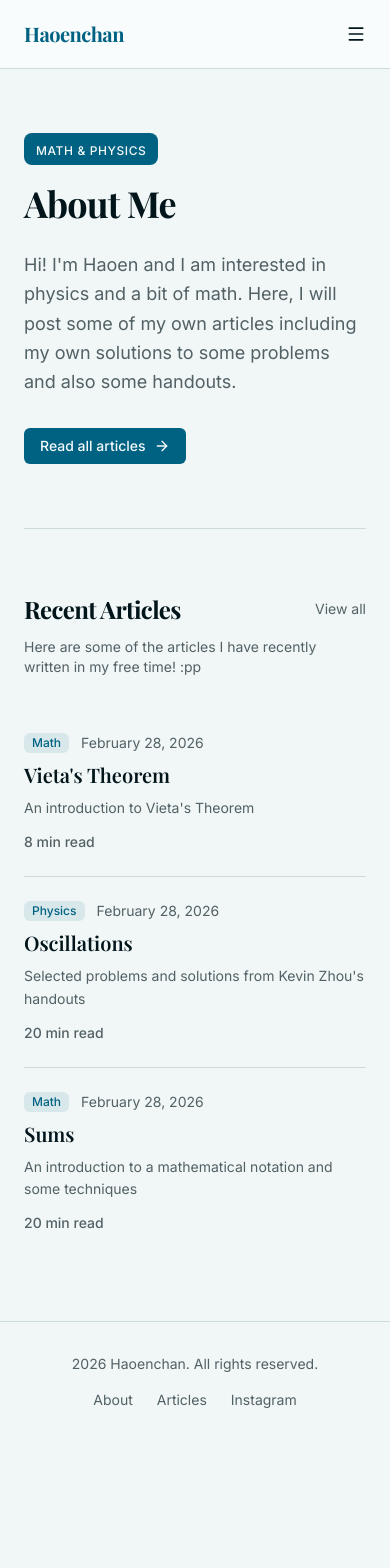
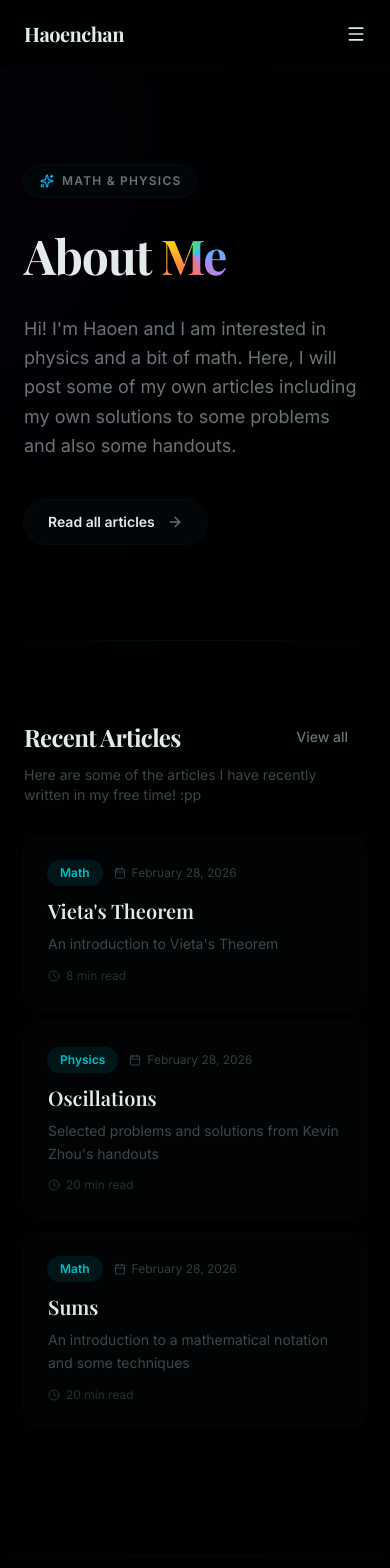
Before and after one commit to haoenchan/v0-blog-and-articles, a Next.js app: page / in a window 390 px wide. Shown: the top 1568 px of the page. Before the commit the page ends 1442 px from the top, so only its background shows below. Built offline with nearby package versions, Linux system fonts and the light colour scheme; a web font is replaced by a local one.

Commit message:
feat: update color palette and add custom styles in globals.css; adjust layout and page metadata; add new icons

```diff
--- a/app/globals.css
+++ b/app/globals.css
@@ -4,74 +4,39 @@
 @custom-variant dark (&:is(.dark *));
 
 :root {
-  --background: oklch(0.97 0.005 200);
-  --foreground: oklch(0.18 0.03 220);
-  --card: oklch(0.99 0.003 200);
-  --card-foreground: oklch(0.18 0.03 220);
-  --popover: oklch(0.99 0.003 200);
-  --popover-foreground: oklch(0.18 0.03 220);
-  --primary: oklch(0.45 0.12 220);
-  --primary-foreground: oklch(0.98 0.005 200);
-  --secondary: oklch(0.93 0.015 200);
-  --secondary-foreground: oklch(0.25 0.03 220);
-  --muted: oklch(0.93 0.015 200);
-  --muted-foreground: oklch(0.48 0.02 220);
-  --accent: oklch(0.55 0.15 175);
-  --accent-foreground: oklch(0.98 0.005 200);
+  --background: oklch(0.06 0.005 220);
+  --foreground: oklch(0.93 0.005 200);
+  --card: oklch(0.12 0.01 220);
+  --card-foreground: oklch(0.93 0.005 200);
+  --popover: oklch(0.12 0.01 220);
+  --popover-foreground: oklch(0.93 0.005 200);
+  --primary: oklch(0.72 0.14 200);
+  --primary-foreground: oklch(0.06 0.005 220);
+  --secondary: oklch(0.16 0.01 220);
+  --secondary-foreground: oklch(0.93 0.005 200);
+  --muted: oklch(0.16 0.01 220);
+  --muted-foreground: oklch(0.55 0.01 200);
+  --accent: oklch(0.72 0.18 175);
+  --accent-foreground: oklch(0.06 0.005 220);
   --destructive: oklch(0.577 0.245 27.325);
   --destructive-foreground: oklch(0.577 0.245 27.325);
-  --border: oklch(0.88 0.015 200);
-  --input: oklch(0.88 0.015 200);
-  --ring: oklch(0.45 0.12 220);
-  --chart-1: oklch(0.55 0.15 175);
-  --chart-2: oklch(0.45 0.12 220);
+  --border: oklch(0.20 0.01 220);
+  --input: oklch(0.20 0.01 220);
+  --ring: oklch(0.72 0.14 200);
+  --chart-1: oklch(0.72 0.18 175);
+  --chart-2: oklch(0.72 0.14 200);
   --chart-3: oklch(0.65 0.10 250);
   --chart-4: oklch(0.70 0.15 170);
   --chart-5: oklch(0.60 0.08 200);
-  --radius: 0.5rem;
-  --sidebar: oklch(0.97 0.005 200);
-  --sidebar-foreground: oklch(0.18 0.03 220);
-  --sidebar-primary: oklch(0.45 0.12 220);
-  --sidebar-primary-foreground: oklch(0.98 0.005 200);
-  --sidebar-accent: oklch(0.93 0.015 200);
-  --sidebar-accent-foreground: oklch(0.25 0.03 220);
-  --sidebar-border: oklch(0.88 0.015 200);
-  --sidebar-ring: oklch(0.45 0.12 220);
-}
-
-.dark {
-  --background: oklch(0.15 0.02 220);
-  --foreground: oklch(0.92 0.01 200);
-  --card: oklch(0.18 0.02 220);
-  --card-foreground: oklch(0.92 0.01 200);
-  --popover: oklch(0.18 0.02 220);
-  --popover-foreground: oklch(0.92 0.01 200);
-  --primary: oklch(0.65 0.12 200);
-  --primary-foreground: oklch(0.15 0.02 220);
-  --secondary: oklch(0.22 0.02 220);
-  --secondary-foreground: oklch(0.92 0.01 200);
-  --muted: oklch(0.22 0.02 220);
-  --muted-foreground: oklch(0.60 0.01 200);
-  --accent: oklch(0.65 0.15 175);
-  --accent-foreground: oklch(0.15 0.02 220);
-  --destructive: oklch(0.396 0.141 25.723);
-  --destructive-foreground: oklch(0.637 0.237 25.331);
-  --border: oklch(0.26 0.02 220);
-  --input: oklch(0.26 0.02 220);
-  --ring: oklch(0.65 0.12 200);
-  --chart-1: oklch(0.65 0.15 175);
-  --chart-2: oklch(0.55 0.12 220);
-  --chart-3: oklch(0.70 0.10 250);
-  --chart-4: oklch(0.75 0.15 170);
-  --chart-5: oklch(0.65 0.08 200);
-  --sidebar: oklch(0.18 0.02 220);
-  --sidebar-foreground: oklch(0.92 0.01 200);
-  --sidebar-primary: oklch(0.65 0.12 200);
-  --sidebar-primary-foreground: oklch(0.15 0.02 220);
-  --sidebar-accent: oklch(0.22 0.02 220);
-  --sidebar-accent-foreground: oklch(0.92 0.01 200);
-  --sidebar-border: oklch(0.26 0.02 220);
-  --sidebar-ring: oklch(0.65 0.12 200);
+  --radius: 0.625rem;
+  --sidebar: oklch(0.08 0.005 220);
+  --sidebar-foreground: oklch(0.93 0.005 200);
+  --sidebar-primary: oklch(0.72 0.14 200);
+  --sidebar-primary-foreground: oklch(0.06 0.005 220);
+  --sidebar-accent: oklch(0.16 0.01 220);
+  --sidebar-accent-foreground: oklch(0.93 0.005 200);
+  --sidebar-border: oklch(0.20 0.01 220);
+  --sidebar-ring: oklch(0.72 0.14 200);
 }
 
 @theme inline {
@@ -120,7 +85,146 @@
   * {
     @apply border-border outline-ring/50;
   }
+
   body {
     @apply bg-background text-foreground;
   }
 }
+
+/* ===== CUSTOM STYLES ===== */
+
+/* Text selection */
+::selection {
+  background: rgba(56, 189, 248, 0.25);
+  color: #7dd3fc;
+}
+
+/* Rainbow gradient text */
+.text-rainbow {
+  background: conic-gradient(from 180deg,
+      #f87171, #fb923c, #facc15, #4ade80, #38bdf8, #a78bfa, #f87171);
+  background-clip: text;
+  -webkit-background-clip: text;
+  color: transparent;
+}
+
+/* Scrollbar styling */
+::-webkit-scrollbar {
+  width: 6px;
+}
+
+::-webkit-scrollbar-track {
+  background: transparent;
+}
+
+::-webkit-scrollbar-thumb {
+  background: oklch(0.25 0.01 220);
+  border-radius: 999px;
+}
+
+::-webkit-scrollbar-thumb:hover {
+  background: oklch(0.35 0.01 220);
+}
+
+/* ===== ANIMATIONS ===== */
+
+@keyframes fade-in {
+  from {
+    opacity: 0;
+  }
+
+  to {
+    opacity: 1;
+  }
+}
+
+@keyframes fade-in-up {
+  from {
+    opacity: 0;
+    transform: translateY(24px);
+  }
+
+  to {
+    opacity: 1;
+    transform: translateY(0);
+  }
+}
+
+@keyframes glow-drift {
+
+  0%,
+  100% {
+    transform: translateX(-50%) translateY(0) scale(1);
+    opacity: 0.5;
+  }
+
+  50% {
+    transform: translateX(-50%) translateY(30px) scale(1.08);
+    opacity: 0.9;
+  }
+}
+
+@keyframes glow-drift-reverse {
+
+  0%,
+  100% {
+    transform: translateY(0) scale(1);
+    opacity: 0.4;
+  }
+
+  50% {
+    transform: translateY(-20px) scale(1.1);
+    opacity: 0.8;
+  }
+}
+
+@keyframes rainbow-shift {
+  0% {
+    background-position: 0% 50%;
+  }
+
+  50% {
+    background-position: 100% 50%;
+  }
+
+  100% {
+    background-position: 0% 50%;
+  }
+}
+
+@keyframes float {
+
+  0%,
+  100% {
+    transform: translateY(0);
+  }
+
+  50% {
+    transform: translateY(-8px);
+  }
+}
+
+.animate-fade-in {
+  animation: fade-in 0.8s ease-out both;
+}
+
+.animate-fade-in-up {
+  animation: fade-in-up 0.8s ease-out both;
+}
+
+.animate-glow-drift {
+  animation: glow-drift 10s ease-in-out infinite;
+}
+
+.animate-glow-drift-reverse {
+  animation: glow-drift-reverse 12s ease-in-out infinite;
+}
+
+.animate-rainbow {
+  background-size: 300% 300%;
+  animation: rainbow-shift 6s ease infinite;
+}
+
+.animate-float {
+  animation: float 4s ease-in-out infinite;
+}
--- a/app/layout.tsx
+++ b/app/layout.tsx
@@ -8,7 +8,7 @@ const inter = Inter({ subsets: ["latin"], variable: "--font-inter" });
 const playfair = Playfair_Display({ subsets: ["latin"], variable: "--font-playfair" });
 
 export const metadata: Metadata = {
-  title: 'Haoenchan - Writer & Thinker',
+  title: 'Haoenchan',
   description: 'Personal blog and articles on design, technology, and ideas that matter.',
   generator: 'v0.app',
   icons: {
@@ -36,11 +36,11 @@ export default function RootLayout({
   children: React.ReactNode
 }>) {
   return (
-    <html lang="en" className={`${inter.variable} ${playfair.variable}`}>
-      <body className="font-sans antialiased">
-        <div className="flex min-h-svh flex-col">
+    <html lang="en" className={`${inter.variable} ${playfair.variable} scroll-smooth`}>
+      <body className="font-sans antialiased bg-background text-foreground">
+        <div className="relative flex min-h-svh flex-col overflow-x-hidden">
           <SiteHeader />
-          <main className="flex-1">{children}</main>
+          <main className="relative flex-1">{children}</main>
           <SiteFooter />
         </div>
       </body>
--- a/app/page.tsx
+++ b/app/page.tsx
@@ -1,58 +1,75 @@
 import Link from "next/link"
 import { getAllPosts } from "@/lib/blog-data"
-import { ArrowRight } from "lucide-react"
+import { ArrowRight, Sparkles } from "lucide-react"
 import { RecentPosts } from "@/components/recent-posts"
 
 export default function HomePage() {
   const recentPosts = getAllPosts().slice(0, 3)
 
   return (
-    <div className="mx-auto max-w-3xl px-6">
-      {/* Hero / Introduction */}
-      <section className="py-16 sm:py-24">
-        <div className="mb-4 inline-block rounded-lg bg-primary px-3 py-1">
-          <span className="text-xs font-medium tracking-wider uppercase text-primary-foreground">Math & Physics</span>
+    <div className="relative mx-auto max-w-3xl px-6 overflow-hidden">
+
+      {/* Ambient background glows */}
+      <div className="pointer-events-none absolute -top-40 left-1/2 -translate-x-1/2 h-[600px] w-[800px] rounded-full bg-gradient-to-br from-sky-500/[0.06] via-purple-500/[0.04] to-transparent blur-[120px] animate-glow-drift" />
+      <div className="pointer-events-none absolute top-80 -right-40 h-[350px] w-[350px] rounded-full bg-gradient-to-br from-emerald-500/[0.04] to-transparent blur-[100px] animate-glow-drift-reverse" />
+
+      {/* Hero */}
+      <section className="relative py-24 sm:py-32">
+        {/* Tag */}
+        <div className="mb-8 animate-fade-in">
+          <span className="inline-flex items-center gap-2 rounded-full bg-card px-4 py-2 text-xs font-semibold tracking-widest uppercase text-muted-foreground ring-1 ring-border/50">
+            <Sparkles className="h-3.5 w-3.5 text-sky-400 animate-[pulse_3s_ease-in-out_infinite]" />
+            <span>Math & Physics</span>
+          </span>
         </div>
-        <h1 className="font-serif text-4xl font-bold leading-tight tracking-tight text-foreground sm:text-5xl text-balance">
-          About Me
+
+        {/* Heading — with rainbow accent */}
+        <h1 className="font-serif text-5xl font-bold leading-[1.1] tracking-tight sm:text-6xl animate-fade-in-up">
+          <span className="text-foreground">About </span>
+          <span className="text-rainbow">Me</span>
         </h1>
-        <p className="mt-6 max-w-xl text-lg leading-relaxed text-muted-foreground">
+
+        <p className="mt-8 max-w-lg text-lg leading-relaxed text-muted-foreground animate-fade-in-up [animation-delay:150ms]">
           {"Hi! I'm Haoen and I am interested in physics and a bit of math. Here, I will post some of my own articles including my own solutions to some problems and also some handouts."}
         </p>
-        <div className="mt-8 flex items-center gap-6">
+
+        <div className="mt-10 animate-fade-in-up [animation-delay:300ms]">
           <Link
             href="/blog"
-            className="inline-flex items-center gap-2 rounded-md bg-primary px-4 py-2 text-sm font-medium text-primary-foreground hover:bg-accent transition-colors"
+            className="group relative inline-flex items-center gap-3 overflow-hidden rounded-full bg-card px-6 py-3 text-sm font-semibold text-foreground ring-1 ring-border/50 transition-all duration-300 hover:ring-primary/50 hover:shadow-[0_0_30px_rgba(56,189,248,0.1)]"
           >
-            Read all articles
-            <ArrowRight className="h-4 w-4" />
+            <span className="relative z-10">Read all articles</span>
+            <ArrowRight className="relative z-10 h-4 w-4 text-muted-foreground transition-all duration-300 group-hover:translate-x-1 group-hover:text-primary" />
+            {/* Hover shimmer */}
+            <div className="absolute inset-0 -translate-x-full bg-gradient-to-r from-transparent via-white/[0.03] to-transparent transition-transform duration-700 ease-out group-hover:translate-x-full" />
           </Link>
         </div>
       </section>
 
       {/* Divider */}
-      <div className="border-t border-border" />
+      <div className="h-px bg-gradient-to-r from-transparent via-border/60 to-transparent" />
 
       {/* Recent Writing */}
-      <section className="py-16">
+      <section className="relative py-20">
         <div className="flex items-center justify-between">
           <h2 className="font-serif text-2xl font-bold tracking-tight text-foreground">
             Recent Articles
           </h2>
           <Link
             href="/blog"
-            className="text-sm text-muted-foreground hover:text-foreground transition-colors"
+            className="group inline-flex items-center gap-1 text-sm font-medium text-muted-foreground transition-colors duration-200 hover:text-primary"
           >
-            View all
+            <span className="relative after:absolute after:bottom-0 after:left-0 after:h-px after:w-0 after:bg-primary after:transition-all after:duration-300 group-hover:after:w-full">
+              View all
+            </span>
+            <ArrowRight className="h-3.5 w-3.5 -translate-x-1 opacity-0 transition-all duration-300 group-hover:translate-x-0 group-hover:opacity-100" />
           </Link>
         </div>
-        <p className="mt-3 text-sm text-muted-foreground">
+        <p className="mt-3 text-sm text-muted-foreground/60">
           {"Here are some of the articles I have recently written in my free time! :pp"}
         </p>
         <RecentPosts posts={recentPosts} />
       </section>
-
-
     </div>
   )
 }
--- a/components/recent-posts.tsx
+++ b/components/recent-posts.tsx
@@ -1,4 +1,5 @@
 import Link from "next/link"
+import { ArrowUpRight, Clock, Calendar } from "lucide-react"
 import type { BlogPost } from "@/lib/blog-data"
 
 interface RecentPostsProps {
@@ -7,7 +8,7 @@ interface RecentPostsProps {
 
 export function RecentPosts({ posts }: RecentPostsProps) {
   return (
-    <div className="mt-8 flex flex-col">
+    <div className="mt-8 flex flex-col gap-4">
       {posts.map((post, index) => (
         <Link
           key={post.slug}
@@ -15,23 +16,43 @@ export function RecentPosts({ posts }: RecentPostsProps) {
           className="group"
         >
           <article
-            className={`flex flex-col gap-2 py-6 ${
-              index !== posts.length - 1 ? "border-b border-border" : ""
-            }`}
+            className="relative overflow-hidden rounded-2xl bg-card/50 p-6 ring-1 ring-border/30 backdrop-blur-sm transition-all duration-500 hover:bg-card/80 hover:ring-border/60 hover:shadow-[0_0_40px_rgba(0,0,0,0.3)]"
+            style={{ animationDelay: `${index * 120}ms` }}
           >
-            <div className="flex items-center gap-3 text-sm">
-              <span className="rounded-md bg-primary/10 px-2 py-0.5 text-xs font-medium text-primary">{post.category}</span>
-              <time className="text-muted-foreground">{post.date}</time>
+            {/* Subtle gradient overlay on hover */}
+            <div className="pointer-events-none absolute inset-0 bg-gradient-to-br from-primary/[0.02] to-accent/[0.02] opacity-0 transition-opacity duration-500 group-hover:opacity-100" />
+
+            <div className="relative">
+              {/* Top row: category + date */}
+              <div className="mb-3 flex items-center gap-3 text-xs">
+                <span className="rounded-full bg-primary/10 px-3 py-1 font-semibold text-primary ring-1 ring-primary/10 transition-all duration-300 group-hover:bg-primary/15 group-hover:ring-primary/25">
+                  {post.category}
+                </span>
+                <span className="flex items-center gap-1.5 text-muted-foreground/50">
+                  <Calendar className="h-3 w-3" />
+                  {post.date}
+                </span>
+              </div>
+
+              {/* Title */}
+              <h3 className="font-serif text-xl font-semibold text-foreground transition-colors duration-300 group-hover:text-primary">
+                <span className="flex items-center gap-2">
+                  {post.title}
+                  <ArrowUpRight className="h-4 w-4 -translate-x-1 translate-y-0.5 text-primary opacity-0 transition-all duration-300 group-hover:translate-x-0 group-hover:translate-y-0 group-hover:opacity-100" />
+                </span>
+              </h3>
+
+              {/* Excerpt */}
+              <p className="mt-2 text-sm leading-relaxed text-muted-foreground/60 line-clamp-2 transition-colors duration-300 group-hover:text-muted-foreground/80">
+                {post.excerpt}
+              </p>
+
+              {/* Read time */}
+              <div className="mt-3 flex items-center gap-1.5 text-xs text-muted-foreground/40 transition-colors duration-300 group-hover:text-muted-foreground/60">
+                <Clock className="h-3 w-3" />
+                {post.readTime}
+              </div>
             </div>
-            <h3 className="font-serif text-xl font-semibold text-foreground group-hover:text-primary transition-colors">
-              {post.title}
-            </h3>
-            <p className="text-sm leading-relaxed text-muted-foreground line-clamp-2">
-              {post.excerpt}
-            </p>
-            <span className="mt-1 text-sm font-medium text-muted-foreground group-hover:text-foreground transition-colors">
-              {post.readTime}
-            </span>
           </article>
         </Link>
       ))}
--- a/components/site-footer.tsx
+++ b/components/site-footer.tsx
@@ -1,22 +1,26 @@
 import Link from "next/link"
+import { Instagram } from "lucide-react"
 
 export function SiteFooter() {
   return (
-    <footer className="border-t border-border">
-      <div className="mx-auto flex max-w-3xl flex-col items-center justify-between gap-4 px-6 py-8 sm:flex-row">
-        <p className="text-sm text-muted-foreground">
+    <footer className="relative mt-12">
+      {/* Gradient border */}
+      <div className="h-px bg-gradient-to-r from-transparent via-border/40 to-transparent" />
+
+      <div className="mx-auto flex max-w-3xl flex-col items-center justify-between gap-4 px-6 py-10 sm:flex-row">
+        <p className="text-sm text-muted-foreground/40">
           {"2026 Haoenchan. All rights reserved."}
         </p>
         <nav className="flex items-center gap-6" aria-label="Footer navigation">
           <Link
             href="/"
-            className="text-sm text-muted-foreground transition-colors hover:text-foreground"
+            className="text-sm text-muted-foreground/40 transition-colors duration-200 hover:text-foreground"
           >
             About
           </Link>
           <Link
             href="/blog"
-            className="text-sm text-muted-foreground transition-colors hover:text-foreground"
+            className="text-sm text-muted-foreground/40 transition-colors duration-200 hover:text-foreground"
           >
             Articles
           </Link>
@@ -24,8 +28,9 @@ export function SiteFooter() {
             href="https://instagram.com/haoenphysics"
             target="_blank"
             rel="noopener noreferrer"
-            className="text-sm text-muted-foreground transition-colors hover:text-foreground"
+            className="group inline-flex items-center gap-1.5 text-sm text-muted-foreground/40 transition-colors duration-200 hover:text-foreground"
           >
+            <Instagram className="h-3.5 w-3.5 transition-transform duration-300 group-hover:scale-110" />
             Instagram
           </a>
         </nav>
--- a/components/site-header.tsx
+++ b/components/site-header.tsx
@@ -3,7 +3,7 @@
 import Link from "next/link"
 import { usePathname } from "next/navigation"
 import { cn } from "@/lib/utils"
-import { useState } from "react"
+import { useState, useEffect } from "react"
 import { Menu, X } from "lucide-react"
 
 const navItems = [
@@ -14,12 +14,34 @@ const navItems = [
 export function SiteHeader() {
   const pathname = usePathname()
   const [mobileOpen, setMobileOpen] = useState(false)
+  const [scrolled, setScrolled] = useState(false)
+
+  useEffect(() => {
+    const onScroll = () => setScrolled(window.scrollY > 10)
+    window.addEventListener("scroll", onScroll, { passive: true })
+    return () => window.removeEventListener("scroll", onScroll)
+  }, [])
 
   return (
-    <header className="border-b border-border bg-card">
+    <header
+      className={cn(
+        "sticky top-0 z-50 transition-all duration-500",
+        scrolled
+          ? "bg-background/70 backdrop-blur-2xl shadow-[0_1px_20px_rgba(0,0,0,0.4)] border-b border-border/30"
+          : "bg-transparent border-b border-border/10"
+      )}
+    >
       <div className="mx-auto flex max-w-3xl items-center justify-between px-6 py-5">
-        <Link href="/" className="font-serif text-xl font-bold tracking-tight text-primary">
+        {/* Logo — rainbow on hover */}
+        <Link
+          href="/"
+          className="group relative font-serif text-xl font-bold tracking-tight text-foreground transition-all duration-500"
+        >
+          <span className="relative">
             Haoenchan
+            {/* Rainbow underline on hover */}
+            <span className="absolute -bottom-1 left-0 h-[2px] w-0 rounded-full bg-gradient-to-r from-red-400 via-yellow-300 via-green-400 via-sky-400 to-purple-400 transition-all duration-500 group-hover:w-full" />
+          </span>
         </Link>
 
         {/* Desktop nav */}
@@ -29,10 +51,11 @@ export function SiteHeader() {
               key={item.href}
               href={item.href}
               className={cn(
-                "text-sm tracking-wide transition-colors hover:text-foreground",
+                "relative py-1 text-sm tracking-wide transition-all duration-300 hover:text-foreground",
+                "after:absolute after:-bottom-0.5 after:left-0 after:h-[2px] after:rounded-full after:bg-primary after:transition-all after:duration-300",
                 pathname === item.href
-                  ? "text-foreground font-medium"
-                  : "text-muted-foreground"
+                  ? "text-foreground font-medium after:w-full after:bg-gradient-to-r after:from-primary after:to-accent"
+                  : "text-muted-foreground after:w-0 hover:after:w-full"
               )}
             >
               {item.label}
@@ -43,16 +66,35 @@ export function SiteHeader() {
         {/* Mobile toggle */}
         <button
           onClick={() => setMobileOpen(!mobileOpen)}
-          className="sm:hidden text-foreground"
+          className="sm:hidden text-foreground transition-transform duration-200 active:scale-90"
           aria-label="Toggle navigation menu"
         >
-          {mobileOpen ? <X className="h-5 w-5" /> : <Menu className="h-5 w-5" />}
+          <div className="relative h-5 w-5">
+            <Menu
+              className={cn(
+                "absolute inset-0 h-5 w-5 transition-all duration-300",
+                mobileOpen ? "rotate-90 scale-0 opacity-0" : "rotate-0 scale-100 opacity-100"
+              )}
+            />
+            <X
+              className={cn(
+                "absolute inset-0 h-5 w-5 transition-all duration-300",
+                mobileOpen ? "rotate-0 scale-100 opacity-100" : "-rotate-90 scale-0 opacity-0"
+              )}
+            />
+          </div>
         </button>
       </div>
 
-      {/* Mobile nav */}
-      {mobileOpen && (
-        <nav className="border-t border-border px-6 py-4 sm:hidden" aria-label="Mobile navigation">
+      {/* Mobile nav — smooth slide */}
+      <div
+        className={cn(
+          "grid transition-all duration-300 ease-in-out sm:hidden",
+          mobileOpen ? "grid-rows-[1fr] opacity-100" : "grid-rows-[0fr] opacity-0"
+        )}
+      >
+        <div className="overflow-hidden">
+          <nav className="border-t border-border/20 px-6 py-4 bg-background/80 backdrop-blur-xl" aria-label="Mobile navigation">
             <div className="flex flex-col gap-4">
               {navItems.map((item) => (
                 <Link
@@ -71,7 +113,8 @@ export function SiteHeader() {
               ))}
             </div>
           </nav>
-      )}
+        </div>
+      </div>
     </header>
   )
 }
```
Lines whose indentation alone changed are shown as unchanged.
